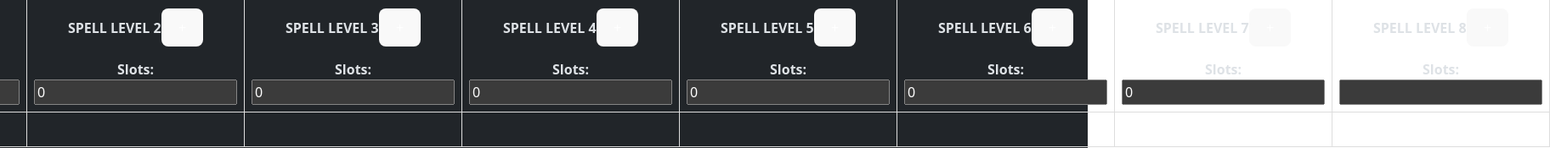
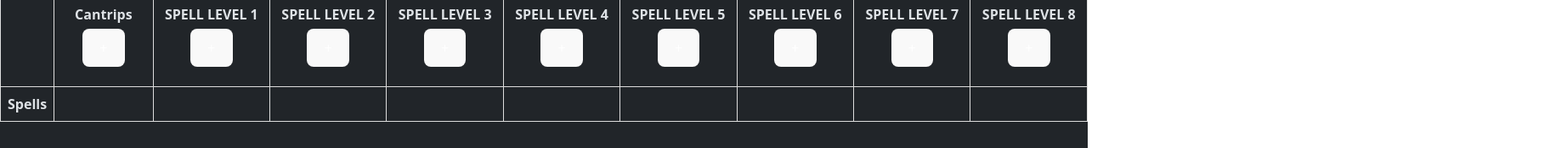
Before and after one commit to Peter537/Dat3-DnD-Character-Builder, a React (Vite) app in the folder frontend/: page /editor/spells in a window 1280 px wide. Shown: the part 748-923 px from the top of the page at 85% size, 1824 px wide, since content can reach past the window. Built offline with nearby package versions, Linux system fonts and the light colour scheme.

Commit message:
Halfbaked, but leaving it here to focus on exam

```diff
--- a/frontend/src/App.jsx
+++ b/frontend/src/App.jsx
@@ -106,7 +106,7 @@ function App() {
                   <Features charInfo={charInfo} setCharInfo={setCharInfo} />
                 }
               />
-              <Route path="spells" element={<Spells/>} />
+              <Route path="spells" element={<Spells charInfo={charInfo} setCharInfo={setCharInfo}/>} />
             </Route>
             <Route path="/characters" element={<CharactersPage />} />
             <Route path="*" element={<h1>404: Page not found</h1>} />
--- a/frontend/src/components/Editor/General/General.jsx
+++ b/frontend/src/components/Editor/General/General.jsx
@@ -73,7 +73,7 @@ const [raceNames, setRaceNames] = useState([]);
     // and it should somehow update latestinfo with the data we want and then show that in the informationbox.
     console.log(latestInfo.attribute)
 
-    if (latestInfo.attribute.length < 50) {
+    if (latestInfo.attribute.length > 50) {
       return;
     }
 
@@ -83,7 +83,7 @@ const [raceNames, setRaceNames] = useState([]);
 
       setLatestInfo({
         ...latestInfo,
-        value: JSON.stringify(data.race),
+        value: JSON.stringify(data.race.speed),
       })
     })
 
--- a/frontend/src/components/Editor/Spells/Spells.jsx
+++ b/frontend/src/components/Editor/Spells/Spells.jsx
@@ -1,9 +1,9 @@
-import React, { useState } from "react";
+import React, { useEffect, useState } from "react";
 import "../Spells/styles/Spells.css"; // You can create a separate CSS file for styling
 import "../../../../node_modules/bootstrap/dist/css/bootstrap.min.css";
 
-const Spells = () => {
-  // State for spell information
+function Spells({ charInfo, setCharInfo }) {
+
   const [spellInfo, setSpellInfo] = useState({
     spellcastingClass: "",
     spellcastingAbility: "",
@@ -11,18 +11,27 @@ const Spells = () => {
     spellAttackBonus: "",
     cantrips: "",
     spellLevels: {
-      spellLevel1: { slots: 0, spells: [] },
-      spellLevel2: { slots: 0, spells: [] },
-      spellLevel3: { slots: 0, spells: [] },
-      spellLevel4: { slots: 0, spells: [] },
-      spellLevel5: { slots: 0, spells: [] },
-      spellLevel6: { slots: 0, spells: [] },
-      spellLevel7: { slots: 0, spells: [] },
-      spellLevel8: { slots: 0, spells: [] },
+      spellLevel1: { spells: [] },
+      spellLevel2: { spells: [] },
+      spellLevel3: { spells: [] },
+      spellLevel4: { spells: [] },
+      spellLevel5: { spells: [] },
+      spellLevel6: { spells: [] },
+      spellLevel7: { spells: [] },
+      spellLevel8: { spells: [] },
     },
   });
 
-  // Function to handle changes in spell information
+  useEffect(() => {
+    setCharInfo({
+      ...charInfo,
+      data: {
+        ...charInfo.data,
+        spells: spellInfo,
+      },
+    });
+  }, [spellInfo]);
+
   const handleChange = (field, value) => {
     setSpellInfo({
       ...spellInfo,
@@ -30,25 +39,6 @@ const Spells = () => {
     });
   };
 
-  const updateSlots = (spellLevel, e) => {
-    const value = e.target.value;
-    setSpellInfo((prevSpellInfo) => {
-      const updatedSpellLevels = {
-        ...prevSpellInfo.spellLevels,
-        [spellLevel]: {
-          ...prevSpellInfo.spellLevels[spellLevel],
-          slots: value,
-        },
-      };
-      return {
-        ...prevSpellInfo,
-        spellLevels: updatedSpellLevels,
-      };
-    });
-  };
-
-
-  // Function to add a new empty field for a specific spell level
   const addSpellField = (spellLevel) => {
     setSpellInfo((prevSpellInfo) => ({
       ...prevSpellInfo,
@@ -62,10 +52,10 @@ const Spells = () => {
     }));
   };
 
-  // Function to handle changes in spell level input fields
   const handleSpellLevelChange = (spellLevel, index, value) => {
-    setSpellInfo((prevSpellInfo) => {
-      const updatedSpellLevels = {
+    setSpellInfo((prevSpellInfo) => ({
+      ...prevSpellInfo,
+      spellLevels: {
         ...prevSpellInfo.spellLevels,
         [spellLevel]: {
           ...prevSpellInfo.spellLevels[spellLevel],
@@ -73,40 +63,16 @@ const Spells = () => {
             (item, i) => (i === index ? value : item)
           ),
         },
-      };
-      return {
-        ...prevSpellInfo,
-        spellLevels: updatedSpellLevels,
-      };
-    });
-  };
-
-  // Function to handle using a spell slot
-  const useSpellSlot = (spellLevel) => {
-    setSpellInfo((prevSpellInfo) => {
-      const currentSlots = prevSpellInfo.spellLevels[spellLevel].slots;
-      if (currentSlots > 0) {
-        const updatedSpellLevels = {
-          ...prevSpellInfo.spellLevels,
-          [spellLevel]: {
-            ...prevSpellInfo.spellLevels[spellLevel],
-            slots: currentSlots - 1,
       },
-        };
-        return {
-          ...prevSpellInfo,
-          spellLevels: updatedSpellLevels,
-        };
-      }
-      return prevSpellInfo;
-    });
+    }));
   };
 
   return (
     <div className="spell-container" style={{ marginBottom: "10%" }}>
       <table className="spell-table">
         <tbody>
-          {/* Spellcasting Information Grid */}
+
+          {/* Basic spell info DC saving, ATK bonus etc. */}
           <tr>
             <td>
               <label>Spellcasting Class:</label>
@@ -160,7 +126,7 @@ const Spells = () => {
         </tbody>
       </table>
 
-      {/* Spells Grid */}
+      {/* Actual spell grid showing the selfwritten abilities */}
       <table className="spell-level-table">
         <tbody>
           <tr>
@@ -175,16 +141,7 @@ const Spells = () => {
                   >
                     +
                   </button>
-  <div>
-    Slots:{" "}
-    <input
-      type="number"
-      value={spellInfo.spellLevels[`spellLevel${index + 1}`]?.slots}
-      onChange={(e) => updateSlots(`spellLevel${index + 1}`, e)}
-    />
                 </div>
-</div>
-
               </th>
             ))}
           </tr>
@@ -207,12 +164,6 @@ const Spells = () => {
                             )
                           }
                         />
-                        <button
-                          type="button"
-                          onClick={() => useSpellSlot(`spellLevel${index + 1}`)}
-                        >
-                          Use
-                        </button>
                       </div>
                     )
                   )}
@@ -224,6 +175,6 @@ const Spells = () => {
       </table>
     </div>
   );
-};
+}
 
 export default Spells;
```
Lines whose indentation alone changed are shown as unchanged.
